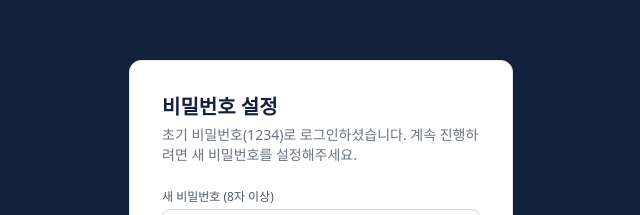
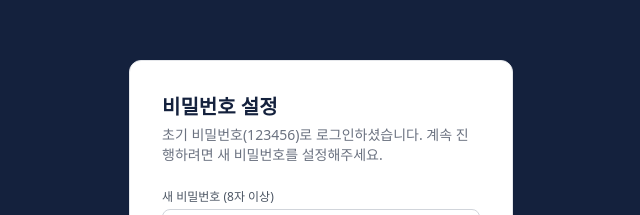
Before and after one commit to taeyoung-lab/growthit, a Next.js app: page /change-password in a window 1280 px wide. Shown: the part 163-378 px from the top of the page, without its empty margins (319-959 px from the left). Built offline with nearby package versions, Linux system fonts and the light colour scheme; no server answers; the database is empty; sample sign-in values are in the browser's storage.

Commit message:
Add files via upload

```diff
--- a/src/app/change-password/page.tsx
+++ b/src/app/change-password/page.tsx
@@ -7,7 +7,7 @@ import { auth } from "@/lib/firebase/client";
 import { AuthGate } from "@/components/AuthGate";
 import { authedFetch } from "@/lib/apiClient";
 
-// 5장: 초기 비밀번호(1234)로 로그인한 사용자는 최초 접속 시 반드시 이 화면에서
+// 5장: 초기 비밀번호(123456)로 로그인한 사용자는 최초 접속 시 반드시 이 화면에서
 // 새 비밀번호를 설정해야 합니다 (2회 입력으로 확인).
 function ChangePasswordContent() {
   const [pw, setPw] = useState("");
@@ -24,7 +24,7 @@ function ChangePasswordContent() {
     setError(null);
     if (pw.length < 8) return setError("비밀번호는 8자 이상이어야 합니다.");
     if (pw !== pwConfirm) return setError("비밀번호가 일치하지 않습니다.");
-    if (pw === "1234") return setError("초기 비밀번호와 다른 비밀번호로 설정해주세요.");
+    if (pw === "123456") return setError("초기 비밀번호와 다른 비밀번호로 설정해주세요.");
 
     setSubmitting(true);
     try {
@@ -45,7 +45,7 @@ function ChangePasswordContent() {
       <div className="w-full max-w-sm card p-8">
         <h1 className="mb-1 text-xl font-bold text-navy">비밀번호 설정</h1>
         <p className="mb-6 text-sm text-gray-500">
-          초기 비밀번호(1234)로 로그인하셨습니다. 계속 진행하려면 새 비밀번호를 설정해주세요.
+          초기 비밀번호(123456)로 로그인하셨습니다. 계속 진행하려면 새 비밀번호를 설정해주세요.
         </p>
         <form onSubmit={submit} className="flex flex-col gap-4">
           <div>
```
